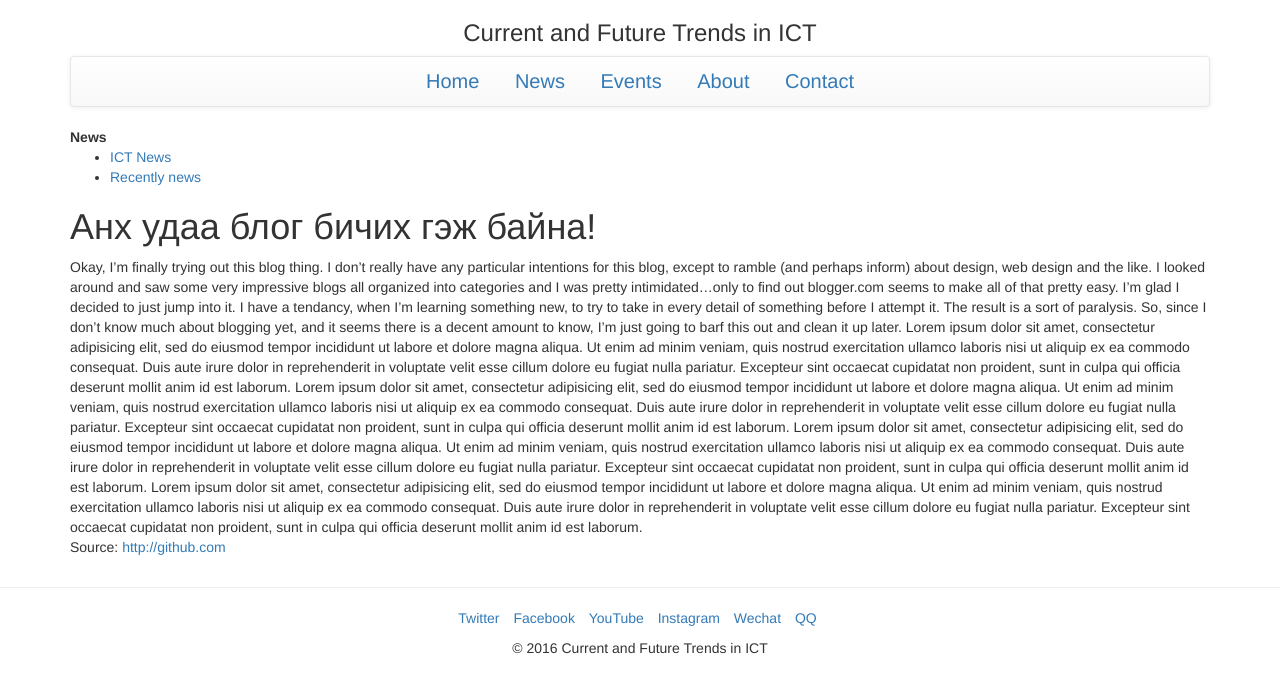
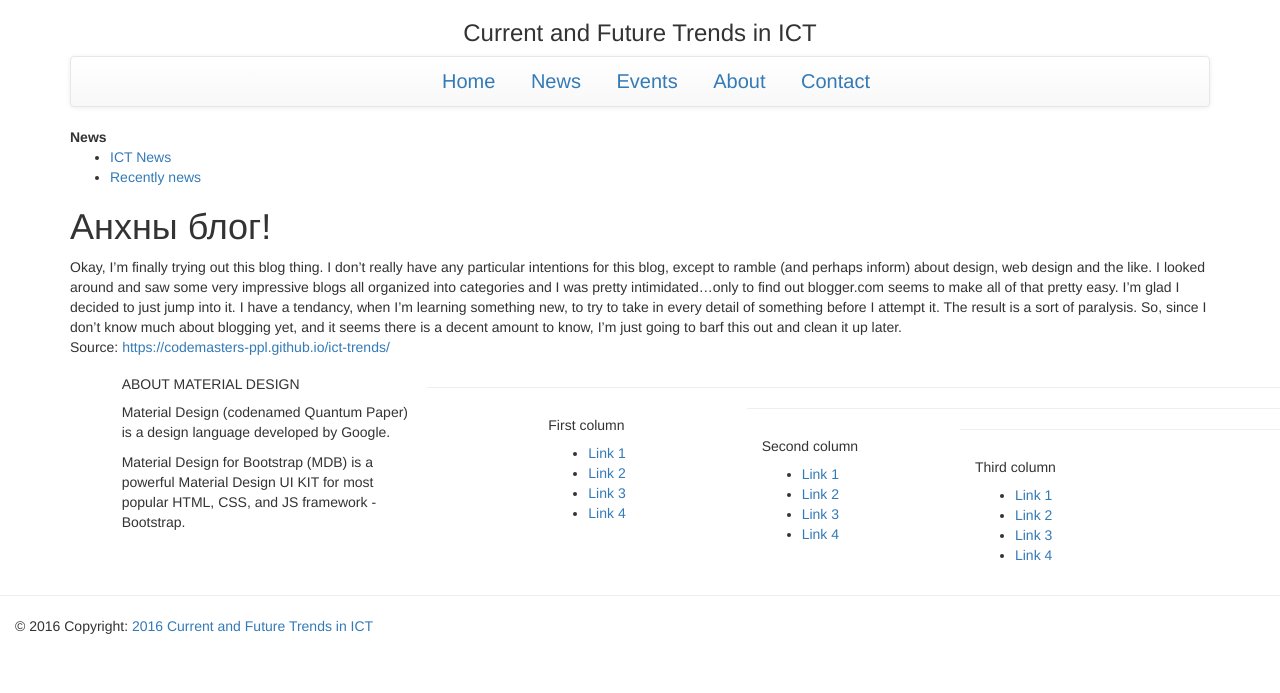
Before and after one commit to codemasters-ppl/ict-trends, a Jekyll site: the page built from _posts/news/2016-07-01-my-first-blog.html, in a window 1280 px wide. Shown: the top 693 px of the page. Built offline with Jekyll 4.4.1, drawn with Linux system fonts in a browser that asks for light colours; Markdown is read by kramdown in place of the engine named in the settings.

Commit message:
Өөрчлөлтүүд хийлээ.

```diff
--- a/_includes/nav.html
+++ b/_includes/nav.html
@@ -1,5 +1,5 @@
-<nav class="navbar navbar-default">
-	  <div class="container-fluid">
+<nav class="navbar navbar-default scrolling-navbar">
+	<div class="container">
 	   <ul class="nav {{include.navclass}}">
 		<li><a href="{{site.baseurl}}/" class="{% if page.url == '/' %}current{% endif %}">Home</a></li>
 		<li><a href="{{site.baseurl}}/news.html" class="{% if page.url == '/news.html' %}current{% endif %}">News</a></li>
@@ -8,4 +8,4 @@
 		<li><a href="{{site.baseurl}}/contact.html" class="{% if page.url == '/contact.html' %}current{% endif%}">Contact</a></li>
 	   </ul>
 	  </div>
-	</nav>
+</nav>
--- a/_layouts/default.html
+++ b/_layouts/default.html
@@ -34,20 +34,77 @@
 
 <!-- Footer -->
 
-    <footer>
-      <hr>
-        <div class="container text-center">
-        <ul class="list-inline">
-          <li><a href="http://www.twitter.com">Twitter</a></li>
-          <li><a href="http://www.facebook.com">Facebook</a></li>
-          <li><a href="http://www.youtube.com">YouTube</a></li>
-          <li><a href="http://www.instagram.com">Instagram</a></li>
-          <li><a href="http://www.wechat.com">Wechat</a></li>
-          <li><a href="http://www.qq.com">QQ</a></li>
-        </ul>
-        <p>&copy; 2016 Current and Future Trends in ICT</p>
-      </div>
-    </footer>
+<footer class="page-footer center-on-small-only mdb-color darken-4">
+	<!--Footer Links-->
+    <div class="container-fluid">
+        <div class="row">
+
+            <!--First column-->
+            <div class="col-md-3 col-md-offset-1">
+                <h5 class="title">ABOUT MATERIAL DESIGN</h5>
+                <p>Material Design (codenamed Quantum Paper) is a design language developed by Google. </p>
+
+                <p>Material Design for Bootstrap (MDB) is a powerful Material Design UI KIT for most popular HTML, CSS, and JS framework - Bootstrap.</p>
+            </div>
+            <!--/.First column-->
+
+            <hr class="hidden-md-up">
+
+            <!--Second column-->
+            <div class="col-md-2 col-md-offset-1">
+                <h5 class="title">First column</h5>
+                <ul>
+                    <li><a href="#!">Link 1</a></li>
+                    <li><a href="#!">Link 2</a></li>
+                    <li><a href="#!">Link 3</a></li>
+                    <li><a href="#!">Link 4</a></li>
+                </ul>
+            </div>
+            <!--/.Second column-->
+
+            <hr class="hidden-md-up">
+
+            <!--Third column-->
+            <div class="col-md-2">
+                <h5 class="title">Second column</h5>
+                <ul>
+                    <li><a href="#!">Link 1</a></li>
+                    <li><a href="#!">Link 2</a></li>
+                    <li><a href="#!">Link 3</a></li>
+                    <li><a href="#!">Link 4</a></li>
+                </ul>
+            </div>
+            <!--/.Third column-->
+
+            <hr class="hidden-md-up">
+
+            <!--Fourth column-->
+            <div class="col-md-2">
+                <h5 class="title">Third column</h5>
+                <ul>
+                    <li><a href="#!">Link 1</a></li>
+                    <li><a href="#!">Link 2</a></li>
+                    <li><a href="#!">Link 3</a></li>
+                    <li><a href="#!">Link 4</a></li>
+                </ul>
+            </div>
+            <!--/.Fourth column-->
+
+        </div>
+    </div>
+    <!--/.Footer Links-->
+
+    <hr>
+
+    <!--Copyright-->
+    <div class="footer-copyright">
+        <div class="container-fluid">
+            © 2016 Copyright: <a href="#"> 2016 Current and Future Trends in ICT </a>
+        </div>
+    </div>
+    <!--/.Copyright-->
+</footer>
+
 
 	<!-- Latest compiled and minified JavaScript -->
 	<script src="https://maxcdn.bootstrapcdn.com/bootstrap/3.3.6/js/bootstrap.min.js" integrity="sha384-0mSbJDEHialfmuBBQP6A4Qrprq5OVfW37PRR3j5ELqxss1yVqOtnepnHVP9aJ7xS" crossorigin="anonymous"></script>
--- a/_posts/news/2016-07-01-my-first-blog.html
+++ b/_posts/news/2016-07-01-my-first-blog.html
@@ -1,37 +1,9 @@
 ---
 layout: news-article
-title: Анх удаа блог бичих гэж байна!
+title: Анхны блог!
 meta: My first blog
-source: http://github.com
+source: https://codemasters-ppl.github.io/ict-trends/
 category: news
 ---
 
 Okay, I’m finally trying out this blog thing. I don’t really have any particular intentions for this blog, except to ramble (and perhaps inform) about design, web design and the like. I looked around and saw some very impressive blogs all organized into categories and I was pretty intimidated…only to find out blogger.com seems to make all of that pretty easy. I’m glad I decided to just jump into it. I have a tendancy, when I’m learning something new, to try to take in every detail of something before I attempt it. The result is a sort of paralysis. So, since I don’t know much about blogging yet, and it seems there is a decent amount to know, I’m just going to barf this out and clean it up later.
-
-Lorem ipsum dolor sit amet, consectetur adipisicing elit, sed do eiusmod
-tempor incididunt ut labore et dolore magna aliqua. Ut enim ad minim veniam,
-quis nostrud exercitation ullamco laboris nisi ut aliquip ex ea commodo
-consequat. Duis aute irure dolor in reprehenderit in voluptate velit esse
-cillum dolore eu fugiat nulla pariatur. Excepteur sint occaecat cupidatat non
-proident, sunt in culpa qui officia deserunt mollit anim id est laborum.
-
-Lorem ipsum dolor sit amet, consectetur adipisicing elit, sed do eiusmod
-tempor incididunt ut labore et dolore magna aliqua. Ut enim ad minim veniam,
-quis nostrud exercitation ullamco laboris nisi ut aliquip ex ea commodo
-consequat. Duis aute irure dolor in reprehenderit in voluptate velit esse
-cillum dolore eu fugiat nulla pariatur. Excepteur sint occaecat cupidatat non
-proident, sunt in culpa qui officia deserunt mollit anim id est laborum.
-
-Lorem ipsum dolor sit amet, consectetur adipisicing elit, sed do eiusmod
-tempor incididunt ut labore et dolore magna aliqua. Ut enim ad minim veniam,
-quis nostrud exercitation ullamco laboris nisi ut aliquip ex ea commodo
-consequat. Duis aute irure dolor in reprehenderit in voluptate velit esse
-cillum dolore eu fugiat nulla pariatur. Excepteur sint occaecat cupidatat non
-proident, sunt in culpa qui officia deserunt mollit anim id est laborum.
-
-Lorem ipsum dolor sit amet, consectetur adipisicing elit, sed do eiusmod
-tempor incididunt ut labore et dolore magna aliqua. Ut enim ad minim veniam,
-quis nostrud exercitation ullamco laboris nisi ut aliquip ex ea commodo
-consequat. Duis aute irure dolor in reprehenderit in voluptate velit esse
-cillum dolore eu fugiat nulla pariatur. Excepteur sint occaecat cupidatat non
-proident, sunt in culpa qui officia deserunt mollit anim id est laborum.
```
Also changed, not shown: index.html (+7 -3 lines), _posts/news/2016-07-02-my-first-blog.markdown 2.html (renamed from _posts/news/2016-07-01-my-first-blog.markdown 2.html), _posts/news/2016-07-03-my-first-blog.markdown 3.html (renamed from _posts/news/2016-07-01-my-first-blog.markdown 3.html), css/common.css (line endings or trailing spaces).
